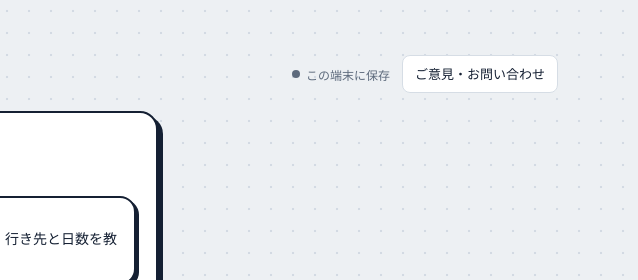
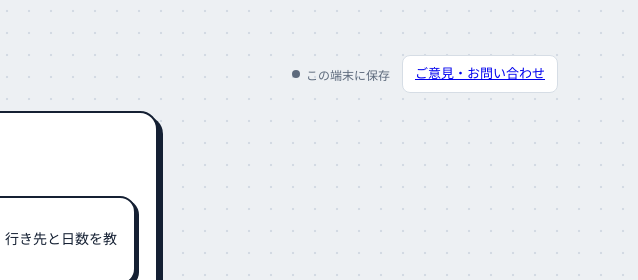
Before and after one commit to mihara0729shu-a11y/travel-checklist, a plain HTML site: page index.html in a window 1280 px wide. Shown: the top 280 px of the page, 642-1280 px from the left. Drawn offline with Linux system fonts and the light colour scheme; a web font is replaced by a local one.

Commit message:
Update index.html

```diff
--- a/index.html
+++ b/index.html
@@ -20,7 +20,7 @@
     <div class="top-side">
       <span class="sync" id="mc-sync" data-s="local">この端末に保存</span>
       <button class="btn" id="auth-btn" type="button" hidden>ログインして同期</button>
-      <button class="btn" id="fb-open" type="button">ご意見・お問い合わせ</button>
+      <a class="btn" id="fb-open" href="https://forms.gle/oAMbF6xqAhsEe7yq9" target="_blank" rel="noopener">ご意見・お問い合わせ</a>
     </div>
   </header>
   <div class="layout">
```
